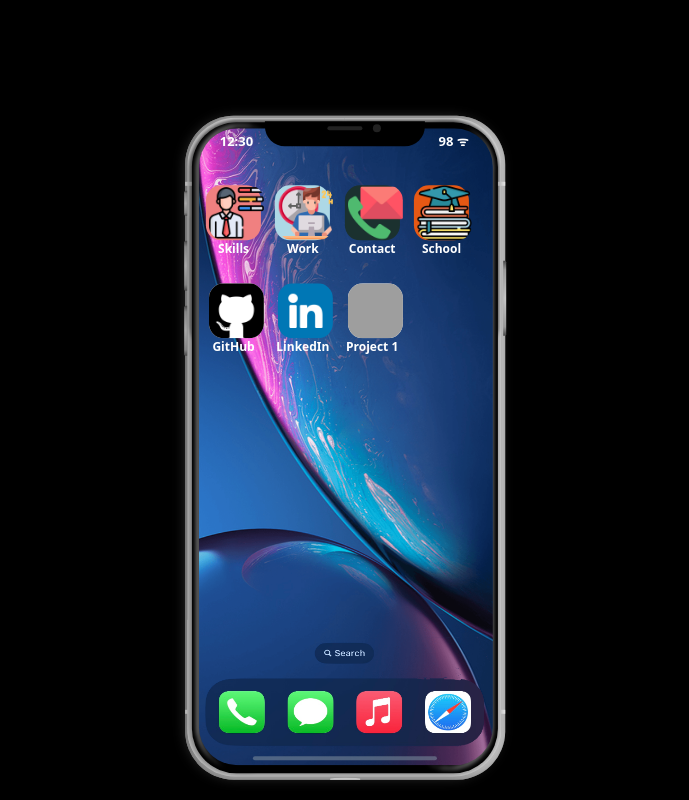
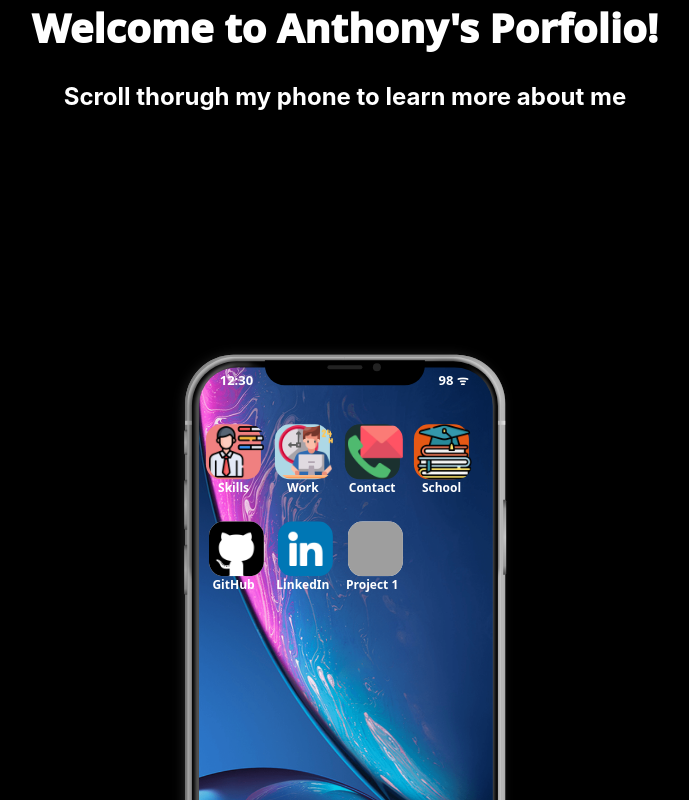
Before and after one commit to AnthonyValenti/portfolio, a React (Create React App) app: page / in a window 1280 px wide. Shown: the top 800 px of the page, without its empty margins (295-984 px from the left). Built offline with nearby package versions, Linux system fonts and the light colour scheme; grey boxes are pictures that could not be loaded.

Commit message:
added title

```diff
--- a/src/HomeView.css
+++ b/src/HomeView.css
@@ -1,5 +1,19 @@
 body{
   background-color: black;
+}
+
+.title{
+  text-align: center;
+  color: white;
+  font-family: system-ui, -apple-system, BlinkMacSystemFont, 'Segoe UI', Roboto, Oxygen, Ubuntu, Cantarell, 'Open Sans', 'Helvetica Neue', sans-serif;
+  font-weight: 1000;
+  font-size: 40;
+
+}
+.subtitle{
+  color: white;
+  text-align: center;
+
 }
 .frame-base{
   display: block;
@@ -7,7 +21,7 @@ body{
   height: 664.4px;
   background: white;
   margin-left: 50%;
-  margin-top: 35% ;
+  margin-top: 45% ;
   transform: translate(-50%, -50%);
   border-radius: 48.6px;
   -moz-box-shadow:    inset 0 0 12px #494949;
--- a/src/HomeView.js
+++ b/src/HomeView.js
@@ -33,7 +33,9 @@ const HomeView = () =>{
     };
 
     return(
-
+      <div>
+        <h1 className="title">Welcome to Anthony's Porfolio!</h1>
+        <h2 className="subtitle"> Scroll thorugh my phone to learn more about me</h2>
         <div class="frame-base">
             <div class="frame-base-light"></div>
             <div class="side-button mute"></div>
@@ -126,6 +128,7 @@ const HomeView = () =>{
 
             </div>
         </div>
+        </div>
     );
 };
 
```
